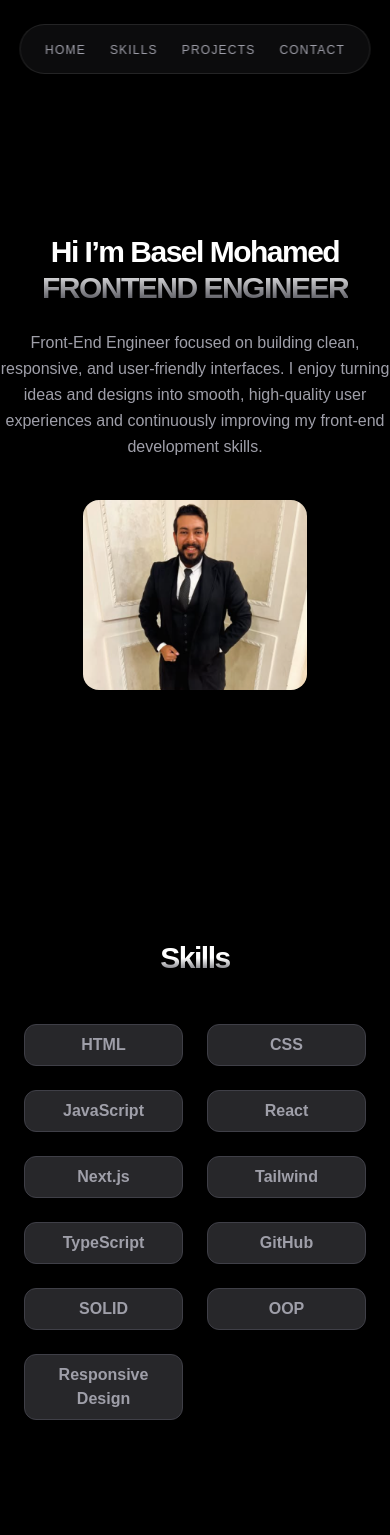
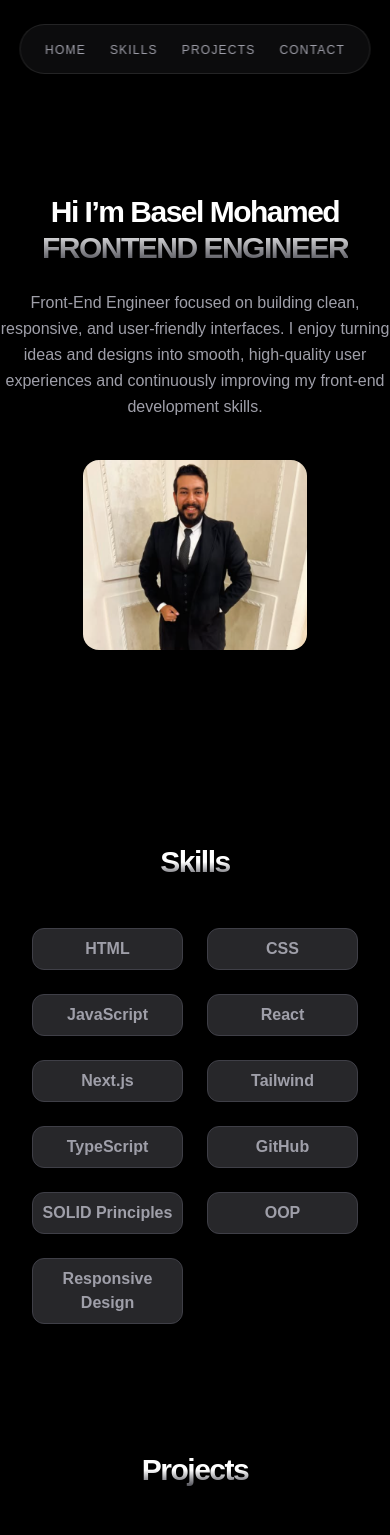
Before and after one commit to BaselMohamed0/Portfolio-next.js, a Next.js app: page / in a window 390 px wide. Shown: the top 1535 px of the page. Built offline with nearby package versions, Linux system fonts and the light colour scheme.

Commit message:
update 2

```diff
--- a/src/components/Footer.jsx
+++ b/src/components/Footer.jsx
@@ -1,6 +1,5 @@
 import Animation from "@/utils/Animation";
-import { Link } from "lucide-react";
-import { BsFacebook, BsInstagram, BsLinkedin, BsTelephone, BsGithub , BsMailbox } from "react-icons/bs";
+import {  BsLinkedin, BsTelephone, BsGithub } from "react-icons/bs";
 import { MdEmail } from "react-icons/md";
 import { TbFileCv } from "react-icons/tb";
 
--- a/src/components/Hero.jsx
+++ b/src/components/Hero.jsx
@@ -7,7 +7,7 @@ export default function Hero() {
     <div
       id="home"
       className="min-h-screen flex flex-col md:flex-row items-center justify-center
-      text-center md:text-left  gap-10 md:gap-30 pt-20"
+      text-center md:text-left  gap-10 md:gap-30  md:pt-20"
     >
 
       {/* Text Section */}
@@ -16,7 +16,7 @@ export default function Hero() {
           initial={{ opacity: 0, y: 20 }}
           animate={{ opacity: 1, y: 0 }}
           transition={{ duration: 0.8, delay: 0.2 }}
-          className="text-3xl sm:text-4xl md:text-5xl lg:text-6xl font-black tracking-tighter bg-gradient-to-b from-white via-white to-zinc-700 bg-clip-text text-transparent"
+          className="text-3xl sm:text-4xl md:text-5xl lg:text-6xl font-black tracking-tighter bg-linear-to-b from-white via-white to-zinc-700 bg-clip-text text-transparent"
         >
           Hi I’m Basel Mohamed <br />
           FRONTEND ENGINEER
--- a/src/components/Skills.jsx
+++ b/src/components/Skills.jsx
@@ -11,7 +11,7 @@ const skills = [
   "Tailwind",
   "TypeScript",
   "GitHub",
-  "SOLID",
+  "SOLID Principles",
   "OOP",
   "Responsive Design",
 ];
@@ -20,7 +20,7 @@ export default function Skills() {
   return (
     <section
       id="skills"
-      className="max-w-5xl mx-auto py-24 px-6 text-center"
+      className="max-w-5xl mx-auto md:py-24 px-8 text-center"
     >
       <h2 className="text-3xl md:text-5xl mb-12 font-black tracking-tighter bg-linear-to-b
          from-white via-white to-zinc-700 bg-clip-text text-transparent">
```
Also changed, not shown: src/components/Projects.jsx (+0 -3 lines).
